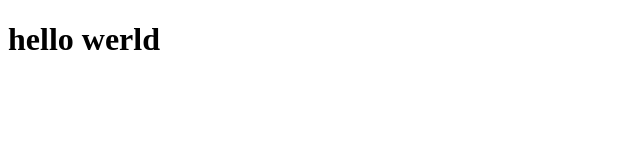
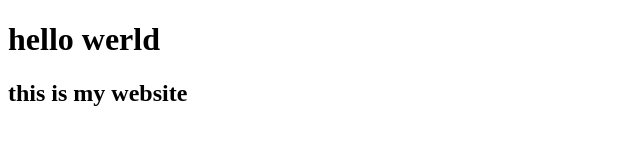
Before and after one commit to jkennedy07/jkennedy07.github.io, a plain HTML site: page index.html in a window 1280 px wide. Shown: the whole page, without its empty margins (0-640 px from the left). Drawn offline with Linux system fonts and the light colour scheme.

Commit message:
another test

```diff
--- a/index.html
+++ b/index.html
@@ -2,5 +2,6 @@
 <html>
 <body>
 <h1> hello werld </h1>
+<h2> this is my website </h2>
 </body>
 </html>
```
